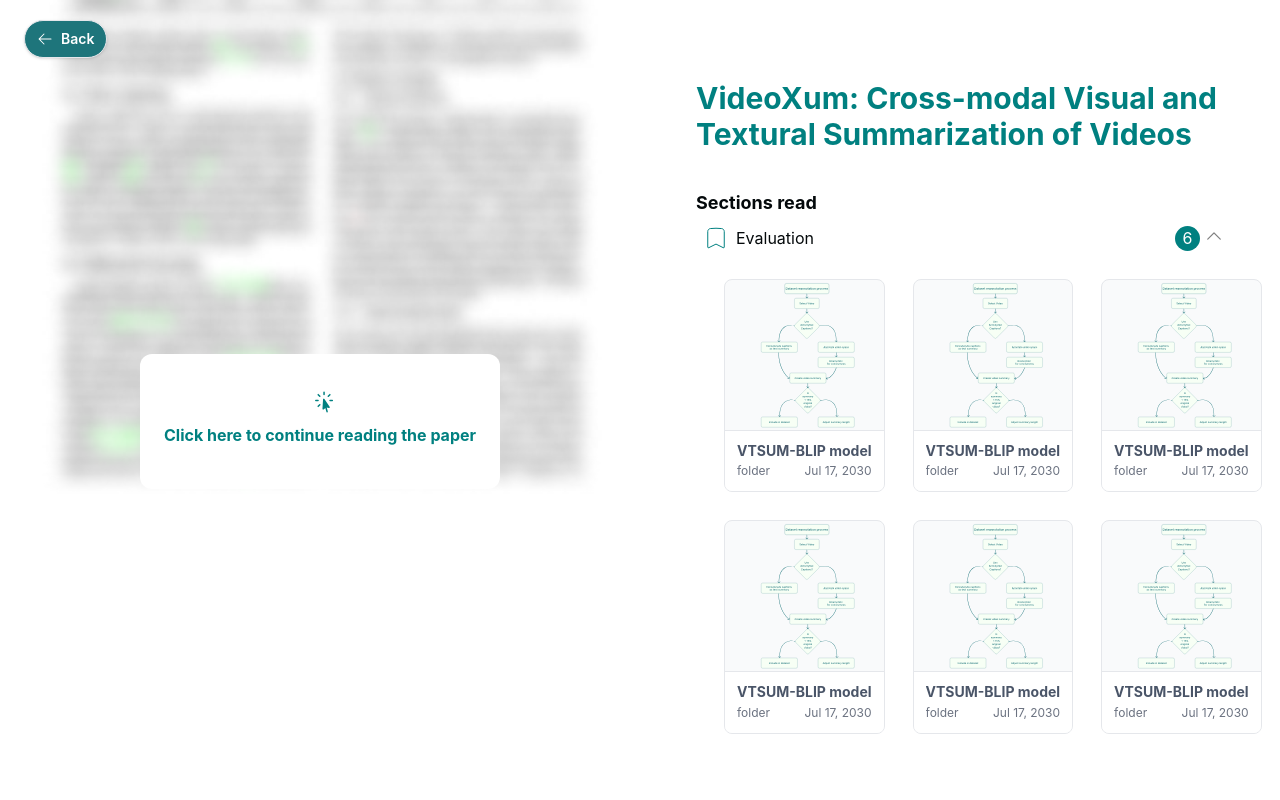
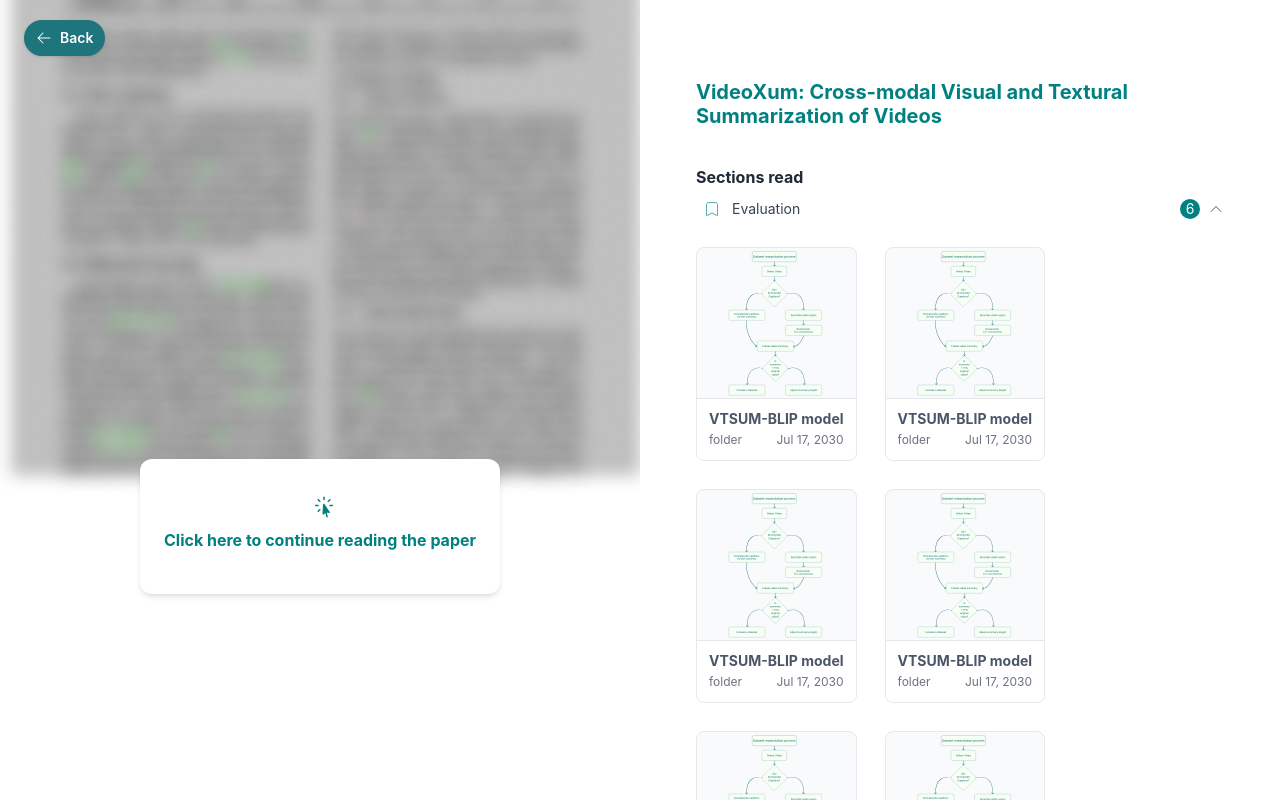
Before and after one commit to mellieho9/Galiscope, a Next.js app: page /associatePage in a window 1280 px wide. Shown: the top 800 px of the page. Built offline with nearby package versions, Linux system fonts and the light colour scheme.

Commit message:
Fixed the layout

```diff
--- a/components/ReadingCard.tsx
+++ b/components/ReadingCard.tsx
@@ -18,7 +18,7 @@ export const ReadingCard: React.FC<ReadingCardProps> = ({
       borderWidth="1px"
       borderRadius="lg"
     >
-      <Image src={diagram.src} width="full" height="150px" />
+      <Image src={diagram.src} width="150px" height="150px" />
       <div className="p-3 space-y-1 border-t border-gray-200 bg-white cursor-pointer">
         <Heading isTruncated color="gray.600" size="xs">
           {paperTitle}
--- a/components/dual_view/AssociateBarView/DiagramGrid.tsx
+++ b/components/dual_view/AssociateBarView/DiagramGrid.tsx
@@ -1,5 +1,4 @@
 import { ReadingCard } from '@/components/ReadingCard';
-import { Grid, GridItem } from '@chakra-ui/react';
 
 export const DiagramGrid = () => {
   const cards = [
@@ -35,16 +34,14 @@ export const DiagramGrid = () => {
     },
   ];
   return (
-    <Grid templateColumns="repeat(3, 1fr)" className="ml-7">
+    <div className="flex flex-wrap gap-1/4">
       {cards.map((card) => (
-        <GridItem>
           <ReadingCard
             paperTitle={card.paperTitle}
             folder={card.folder}
             lastUpdatedTime={card.lastUpdatedTime}
           />
-        </GridItem>
       ))}
-    </Grid>
+    </div>
   );
 };
--- a/components/dual_view/AssociateBarView/index.tsx
+++ b/components/dual_view/AssociateBarView/index.tsx
@@ -25,25 +25,25 @@ export const AssociateBarView: React.FC<AssociateBarViewProps> = ({
 
   return (
     <div className="w-full py-20 px-14 min-h-screen bg-white">
-      <Heading className="mb-10" fontSize="3xl" color="teal">
+      <Heading className="mb-10" fontSize="xl" color="teal">
         {paperTitle}
       </Heading>
-      <Heading className="mb-3" fontSize="lg">
+      <Heading className="mb-3" fontSize="md" color="black">
         Sections read
       </Heading>
       <div className="flex items-center justify-between ml-2 mb-7">
-        <WrapItem>
-          <BookmarkIcon className="h-6 w-6 mr-2" fill="none" stroke="teal" />
-          <div>Evaluation</div>
-        </WrapItem>
-        <WrapItem>
-          <Center className="rounded-full mr-1" w='25px' h='25px' bg='teal' color='white'>
+        <div className="flex flex-row space-x-1 items-center">
+          <BookmarkIcon className="h-4 w-4 mr-2" fill="none" stroke="teal" />
+          <div className="text-sm text-gray-700">Evaluation</div>
+        </div>
+        <div className="flex flex-row space-x-1 items-center text-sm">
+          <Center className="rounded-full mr-1" w='1.25rem' h='1.25rem' bg='teal' color='white'>
             6
           </Center>
           <Box className='cursor-pointer' onClick={() => setIsExpanded(!isExpanded)}>
-            {isExpanded ? <ChevronUpIcon className="h-5 w-5" color="gray" /> : <ChevronDownIcon className="h-5 w-5" color="gray"/>}
+            {isExpanded ? <ChevronUpIcon className="h-4 w-4" color="gray" /> : <ChevronDownIcon className="h-5 w-5" color="gray"/>}
           </Box>
-        </WrapItem>
+          </div>
       </div>
       {isExpanded && <DiagramGrid />}
     </div>
--- a/components/dual_view/BackButton.tsx
+++ b/components/dual_view/BackButton.tsx
@@ -6,6 +6,6 @@ import { Button, IconButton } from '@chakra-ui/react';
 
 export const BackButton = () => {
     return (
-        <button className="p-2 px-3 shadow rounded-full items-center bg-teal text-white text-sm font-semibold flex flex-row shadow hover:bg-white border hover:border-teal hover:text-teal"><ArrowLeftIcon className="w-4 h-4 mr-2" />Back</button>
+        <button className="p-2 px-3 shadow rounded-full items-center bg-teal text-white text-sm font-semibold flex flex-row shadow hover:bg-white border-teal hover:border-teal hover:text-teal"><ArrowLeftIcon className="w-4 h-4 mr-2" />Back</button>
     );
 };
--- a/components/dual_view/BlurPaperView.tsx
+++ b/components/dual_view/BlurPaperView.tsx
@@ -3,14 +3,11 @@ import {
   Box,
   Heading,
   Image,
-  Modal,
-  ModalContent,
-  useDisclosure,
 } from '@chakra-ui/react';
 import blurred_paper from '../../app/blurred_paper.png';
 import paper from '../../app/paper.png';
 import { CursorArrowRaysIcon } from '@heroicons/react/24/solid';
-import { useEffect, useState } from 'react';
+import { useState } from 'react';
 
 export function BlurPaperView() {
   const [blockOpen, setBlockOpen] = useState(true);
@@ -24,10 +21,10 @@ export function BlurPaperView() {
   return (
     <div className="max-h-screen w-full overflow-y-auto">
       <div style={{ width: '100%', boxShadow: 'none' }}>
-        <Image src={displayPaper.src} width="100%" height="100%" />
+        <Image className="brightness-75 bg-cover" src={displayPaper.src} width="100%" height="100%" />
         {blockOpen && (
           <div className="absolute inset-0 flex items-center justify-center w-1/2">
-            <Box bg="white" p={6} borderRadius="xl" onClick={readPaper}>
+            <Box boxShadow={"md"} bg="white" p={6} borderRadius="xl" onClick={readPaper}>
               <CursorArrowRaysIcon
                 className="h-6 w-full my-3 mx-1 text-center"
                 fill="teal"
```
Also changed, not shown: 1 other file (tests, documents, lock files or other folders).
